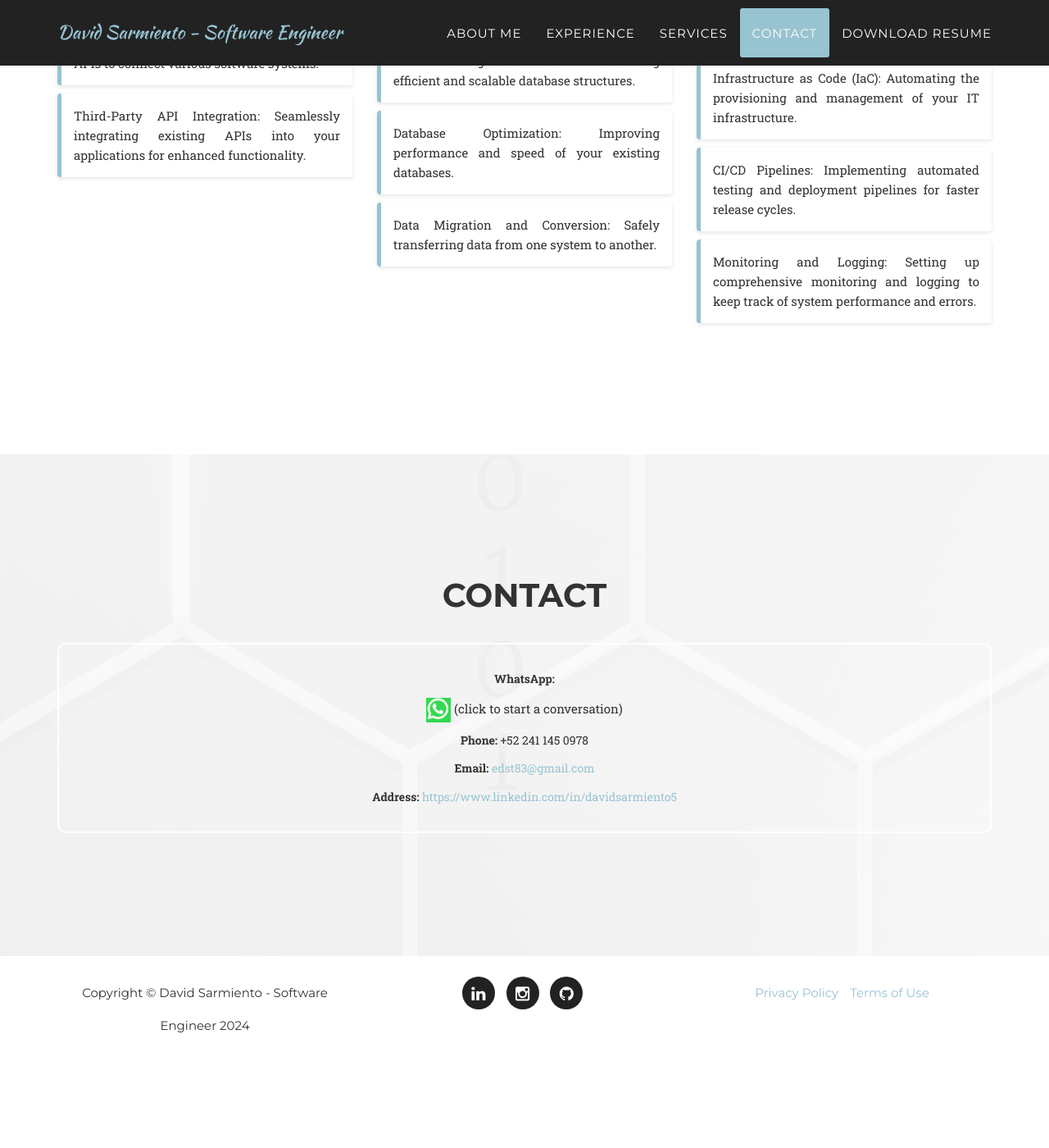
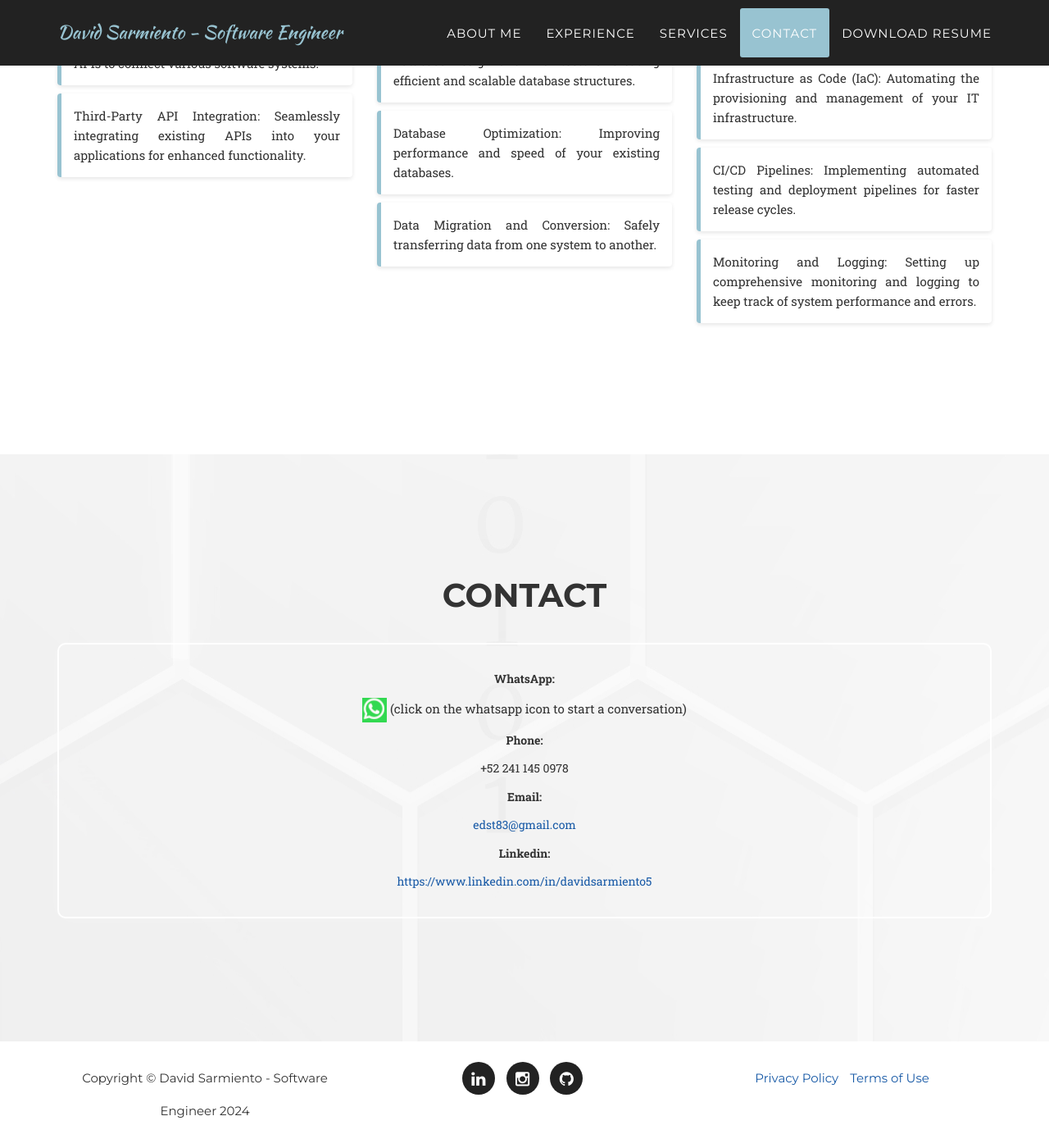
Before and after one commit to edsarmiento/edsarmiento.github.io, a Jekyll site: the page built from index.html, in a window 1280 px wide and 1400 px high, scrolled down 5350 px. Shown: the whole window at 82% size. Built offline with Jekyll 4.4.1, drawn with Linux system fonts in a browser that asks for light colours; some web fonts are replaced; before the commit the page ends 6646 px from its top, so only the background shows below that.

Commit message:
update contact page (ready)

```diff
--- a/_data/template.yml
+++ b/_data/template.yml
@@ -5,6 +5,7 @@ color:
   secondary-dark: 333
   muted: 4b6b6b
   hover-selected: 45d721
+  link-dark-blue: 1759A6
 
 # Font Families
 font:
--- a/_includes/contact.html
+++ b/_includes/contact.html
@@ -12,11 +12,19 @@
                 <div class="contact-container">
                     <div class="contact-info">
                         <p><strong>WhatsApp:</strong>
-                        <div class="whatsapp-icon"><img src="img/whatsapp-icon.png" /> (click to start a conversation)</div>
+                            <div class="whatsapp-icon"><img src="img/whatsapp-icon.png" />
+                                (click on the whatsapp icon to start a conversation)
+                            </div>
                         </p>
-                        <p><strong>Phone:</strong> +52 241 145 0978 </p>
-                        <p><strong>Email:</strong> <a href="mailto:edst83@gmail.com">edst83@gmail.com</a></p>
-                        <p><strong>Address:</strong>
+
+                        <p><strong>Phone:</strong></p>
+                        <p>+52 241 145 0978</p>
+
+                        <p><strong>Email:</strong></p>
+                        <p><a href="mailto:edst83@gmail.com">edst83@gmail.com</a></p>
+
+                        <p><strong>Linkedin:</p></strong></p>
+                        <p>
                             <a href="https://www.linkedin.com/in/davidsarmiento5" target="_BLANK">
                                 https://www.linkedin.com/in/davidsarmiento5
                             </a>
--- a/_includes/css/agency.css
+++ b/_includes/css/agency.css
@@ -106,7 +106,7 @@ a.active {
 }
 
 a {
-    color: #{{ site.data.template.color.primary }};
+    color: #{{ site.data.template.color.link-dark-blue }};
 }
 
 a:hover,
```
